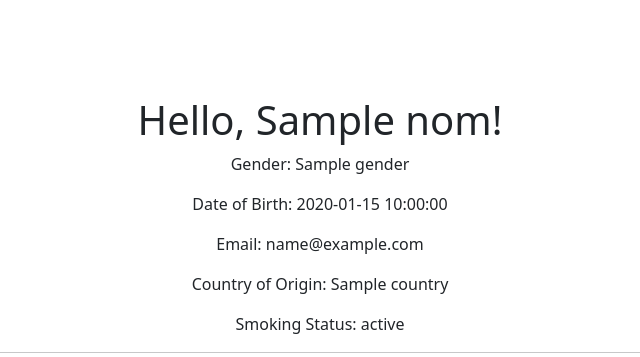
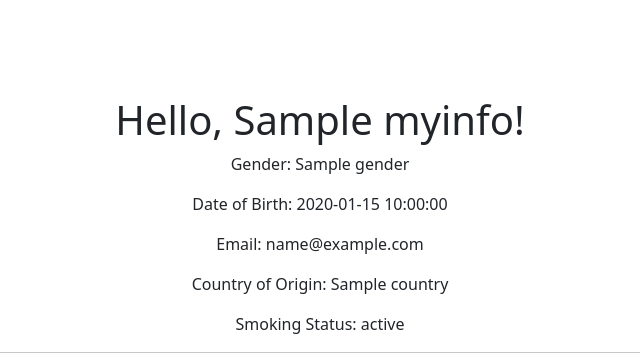
Before and after one commit to DataMeshPoC/Customer, a Flask app: template templates/index.html in a window 1280 px wide. Shown: the part 66-423 px from the top of the page, without its empty margins (320-960 px from the left). Run offline with Flask 2, Linux system fonts and the light colour scheme; the template is opened without the code that fills it: most values are stand-ins (such as "Sample title", 1, 10 or a date in 2020); some libraries are stand-ins or nearby versions.

Commit message:
update app to include producer for buy event. Fix index to show Customer info

```diff
--- a/app.py
+++ b/app.py
@@ -74,33 +74,26 @@ def index():
         cursor.close()
         cxnx.close()
         flash("Welcome back!")
-        return render_template("index.html", myinfo=myinfo)
+        return render_template("index.html", myinfo=myinfo, premium_structure=premium_structure,
+                               policy_description=policy_description)
 
 #     Posting to the database for buying
     if request.method == "POST":
-#       server = 'hk-mc-fc-data.database.windows.net'
-        database = 'hk-mc-fc-data-training'
-        username = 'server_admin'
-        password = 'Pa$$w0rd'
-        cxnx = pyodbc.connect('DRIVER={ODBC Driver 17 for SQL Server};SERVER='+server+';DATABASE='+database+';UID='+username+';PWD='+ password)
-        cursor = cxnx.cursor()
+        kwargs = {
+            'term': request.form.get('term')+'y',
+            'premiumpayment': request.form.get('premiumpayment'),
+            'email': session.get('info')[4],
+            'premiumstructure': premium_structure,
+            'desc': policy_description,
+            'ctype': request.form.get('ctype'),
+            'name': request.form.get('name'),
+            'cus_id': session.get('info')[0]
+        }
 
-    if request.method == "POST":
-        # Insert customer information into KSQLDB
-        sql= f"INSERT INTO dbo.policydraft (name, term, type, customeremail, premiumpayment,premiumstructure, description, currency, policystatus) VALUES " \
-             f"('{request.form.get('name')}', '{request.form.get('term')}', '{request.form.get('type')}', '{session.get('info')[4]}', " \
-             f"'{request.form.get('premiumpayment')}', '{request.form.get('premiumstructure')}', '{request.form.get('desc')}', 'HKD', 'Draft')"
-        # Execute changes
-        results = cursor.execute(sql)
-        # Commit changes to db
-        cxnx.commit()
-
-        # Close connector to db
-        cursor.close()
-        cxnx.close()
-
-        flash("Congratulations! You've bought a new Policy.", category='success')
-        return render_template("index.html")
+        flash("Congratulation! You've bought a new Policy.", category='success')
+        prod = producer.main(**kwargs)
+        return render_template("index.html", myinfo=session.get('info'), premium_structure=premium_structure,
+                               policy_description=policy_description)
 
 @app.route("/login", methods=["GET", "POST"])
 def login():
--- a/templates/index.html
+++ b/templates/index.html
@@ -17,15 +17,15 @@
     {% endwith %}
     <div>
         <h1>
-            Hello, {{ nom }}!
+            Hello, {{ myinfo.name }}!
         </h1>
     </div>
     <div>
-        <p>Gender: {{ gender }}</p>
-        <p>Date of Birth: {{ dob }}</p>
-        <p>Email: {{ email }}</p>
-        <p>Country of Origin: {{ country }}</p>
-        <p>Smoking Status: {{ smoking_status }}</p>
+        <p>Gender: {{ myinfo.gender }}</p>
+        <p>Date of Birth: {{ myinfo.dob }}</p>
+        <p>Email: {{ myinfo.email }}</p>
+        <p>Country of Origin: {{ myinfo.country }}</p>
+        <p>Smoking Status: {{ myinfo.smoking_status }}</p>
     </div>
     <hr>
     <div>
```
